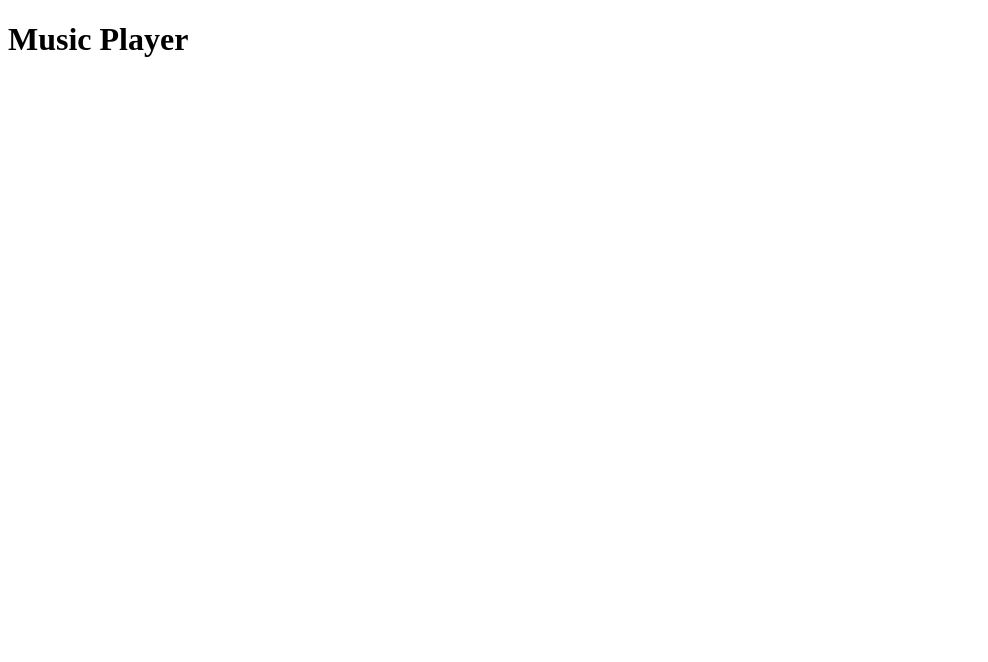
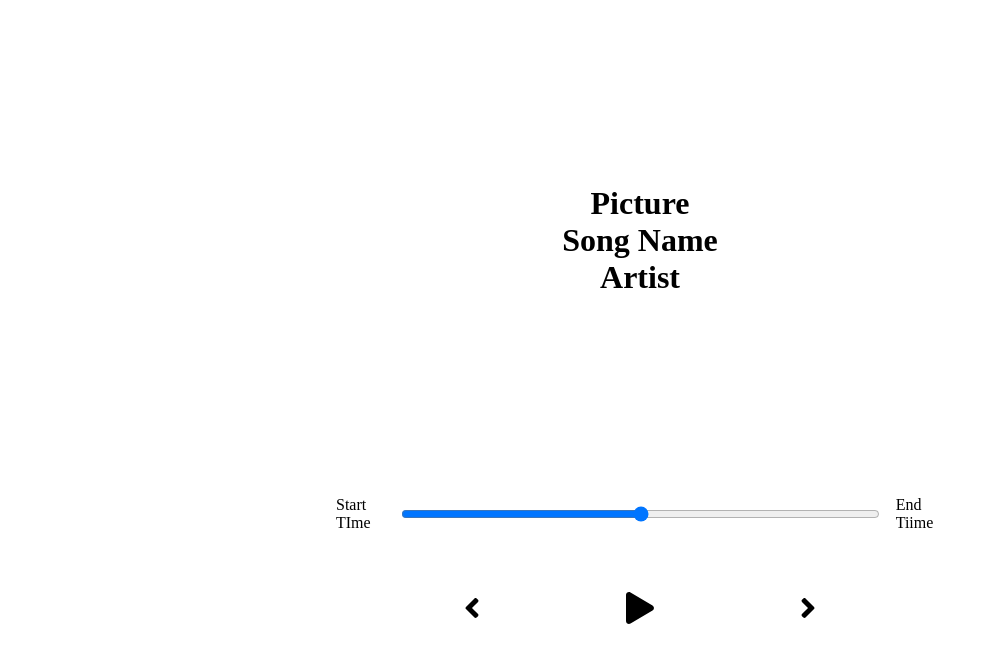
Before and after one commit to Poorna14/Web-Music-Player, a React (Create React App) app: page / in a window 1280 px wide. Shown: the top 662 px of the page, without its empty margins (0-988 px from the left). Built offline with nearby package versions, Linux system fonts and the light colour scheme.

Commit message:
Initial styling

```diff
--- a/package.json
+++ b/package.json
@@ -3,10 +3,13 @@
   "version": "0.1.0",
   "private": true,
   "dependencies": {
+    "@fortawesome/fontawesome-svg-core": "^1.2.36",
+    "@fortawesome/free-solid-svg-icons": "^5.15.4",
+    "@fortawesome/react-fontawesome": "^0.1.16",
     "@testing-library/jest-dom": "^5.11.4",
     "@testing-library/react": "^11.1.0",
     "@testing-library/user-event": "^12.1.10",
-    "node-sass": "^6.0.1",
+    "node-sass": "^4.14.1",
     "react": "^17.0.2",
     "react-dom": "^17.0.2",
     "react-scripts": "4.0.3",
--- a/src/App.js
+++ b/src/App.js
@@ -1,8 +1,15 @@
+import React from "react";
+//Import Styles
+import "./styles/app.scss";
+//Import Components
+import Player from "./components/Player";
+import Song from "./components/Song";
 
 function App() {
   return (
     <div className="App">
-    <h1>Music Player</h1>
+      <Song />
+      <Player />
     </div>
   );
 }
--- /dev/null
+++ b/src/components/Player.js
@@ -0,0 +1,29 @@
+import React from "react";
+import { FontAwesomeIcon } from "@fortawesome/react-fontawesome";
+import {
+  faPlay,
+  faAngleLeft,
+  faAngleRight,
+} from "@fortawesome/free-solid-svg-icons";
+const Player = () => {
+  return (
+    <div className="player-container">
+      <div className="time-controller">
+        <p>Start TIme</p>
+        <input type="range" />
+        <p>End Tiime</p>
+      </div>
+      <div className="play-controller">
+        <FontAwesomeIcon className="skip-back" size="2x" icon={faAngleLeft} />
+        <FontAwesomeIcon className="play" size="2x" icon={faPlay} />
+        <FontAwesomeIcon
+          className="skip-forward"
+          size="2x"
+          icon={faAngleRight}
+        />
+      </div>
+    </div>
+  );
+};
+
+export default Player;
--- /dev/null
+++ b/src/components/Song.js
@@ -0,0 +1,13 @@
+import React from "react";
+
+const Song = () => {
+  return (
+    <div className="song-container">
+      <h1>Picture</h1>
+      <h1>Song Name</h1>
+      <h1>Artist</h1>
+    </div>
+  );
+};
+
+export default Song;
--- /dev/null
+++ b/src/styles/_player.scss
@@ -0,0 +1,30 @@
+.player-container {
+  min-height: 20vh;
+  display: flex;
+  flex-direction: column;
+  align-items: center;
+  justify-content: space-between;
+}
+
+.time-controller {
+  width: 50%;
+  display: flex;
+  input {
+    width: 100%;
+    padding: 1rem 2rem;
+  }
+  p {
+    padding: 1rem;
+  }
+}
+
+.play-controller {
+  display: flex;
+  align-items: center;
+  justify-content: space-between;
+  padding: 1rem;
+  width: 30%;
+  svg {
+    cursor: pointer;
+  }
+}
--- /dev/null
+++ b/src/styles/_song.scss
@@ -0,0 +1,7 @@
+.song-container {
+  min-height: 60vh;
+  display: flex;
+  flex-direction: column;
+  align-items: center;
+  justify-content: center;
+}
--- a/src/styles/app.scss
+++ b/src/styles/app.scss
@@ -3,3 +3,6 @@
   padding: 0;
   box-sizing: border-box;
 }
+
+@import "./song";
+@import "./player";
```
Also changed, not shown: 1 other file (tests, documents, lock files or other folders).
